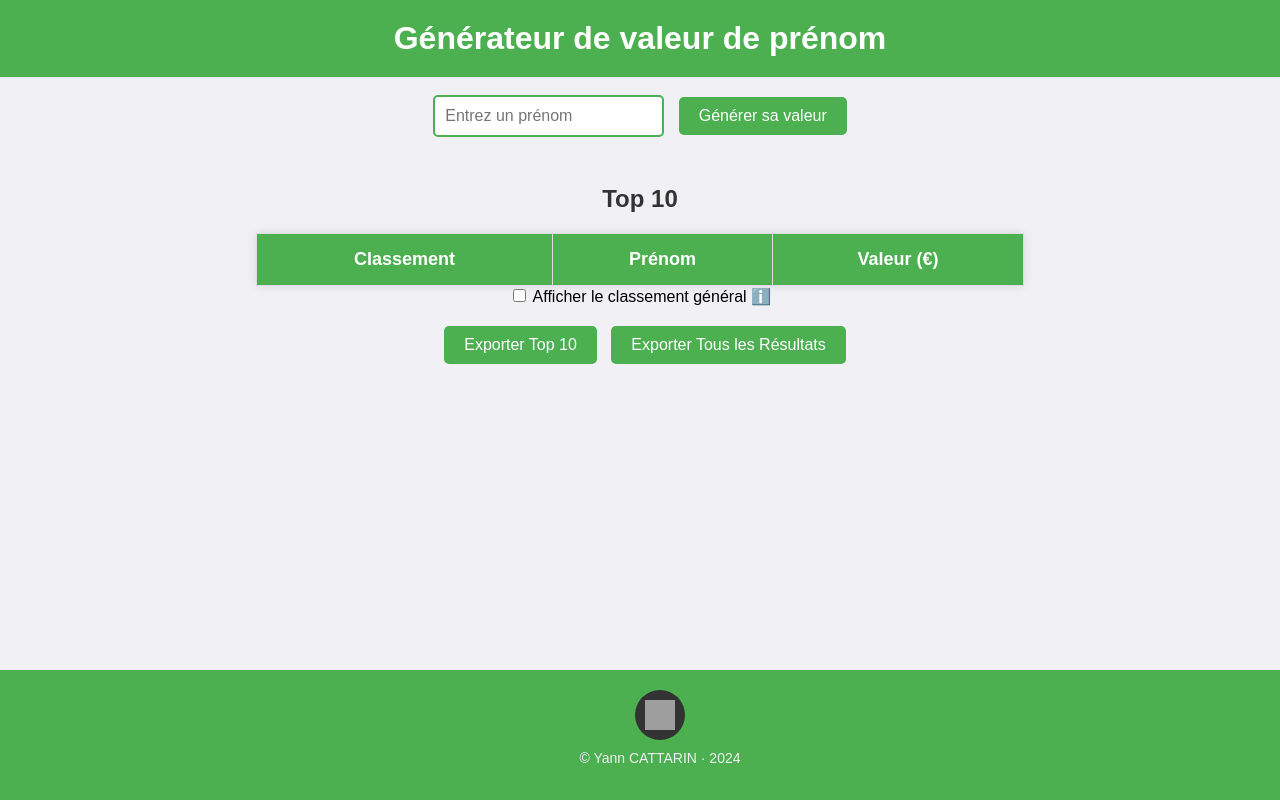
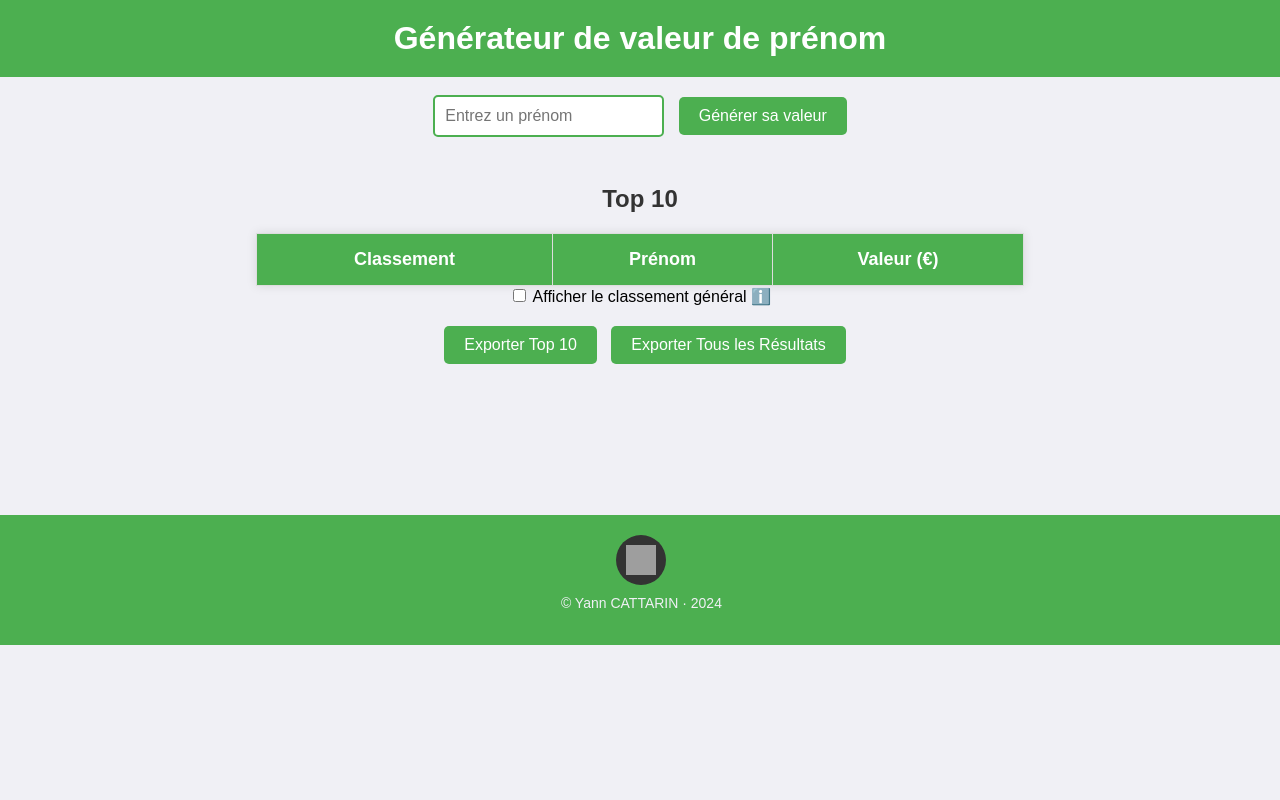
Before and after one commit to yannctroff/valeur_prenom, a plain HTML site: page index.html in a window 1280 px wide. Drawn offline with Linux system fonts and the light colour scheme; grey boxes are pictures that could not be loaded.

Commit message:
Footer - Test - Marge

```diff
--- a/index.html
+++ b/index.html
@@ -144,23 +144,12 @@ footer {
     color: white;
     padding: 20px;
     text-align: center;
-    width: 100%;
+    width: 97.1%;
     bottom: 0;
     left: 0;
+    margin-top: 151px;
 }
-/* Styles pour les écrans plus larges (ordinateurs et grandes tablettes) */
-@media (min-width: 1024px) {
-    footer {
-        position: fixed;
-        background-color: #4CAF50;
-    color: white;
-    padding: 20px;
-    text-align: center;
-    width: 100%;
-    bottom: 0;
-    left: 0;
-    }
-}
+
 
 
 footer a {
@@ -228,8 +217,9 @@ footer p {
     <label>
         <input type="checkbox" id="afficherClassementGeneral" onclick="afficherClassementGeneral()">
         Afficher le classement général
-        <span id="infoIcon" title="Le classement général s'ouvrira automatiquement dès le top 10 rempli">ℹ️</span>
     </label>
+    <span id="infoIcon" title="Le classement général s'ouvrira automatiquement dès le top 10 rempli">ℹ️</span>
+
 
     <table id="classementGeneralTable">
         <thead>
```
